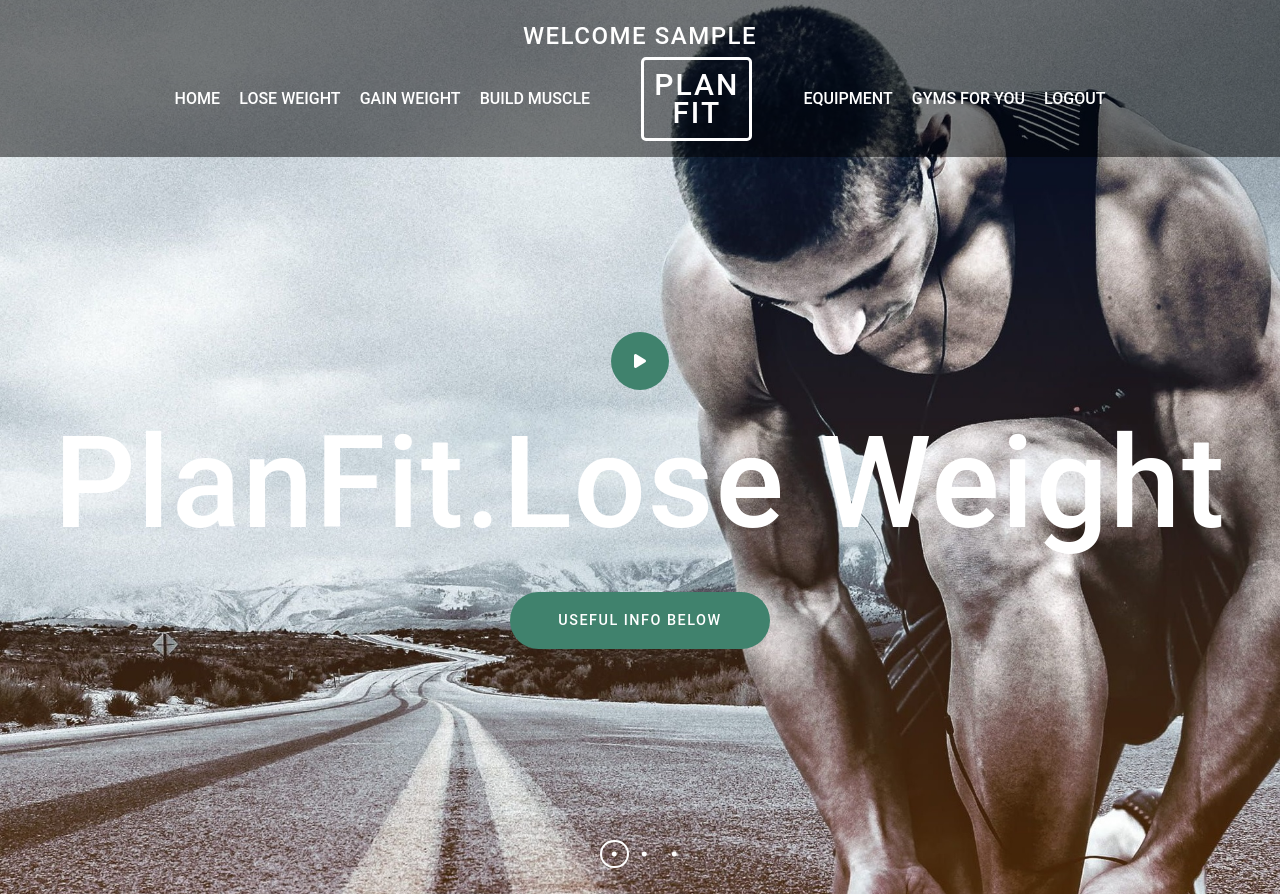
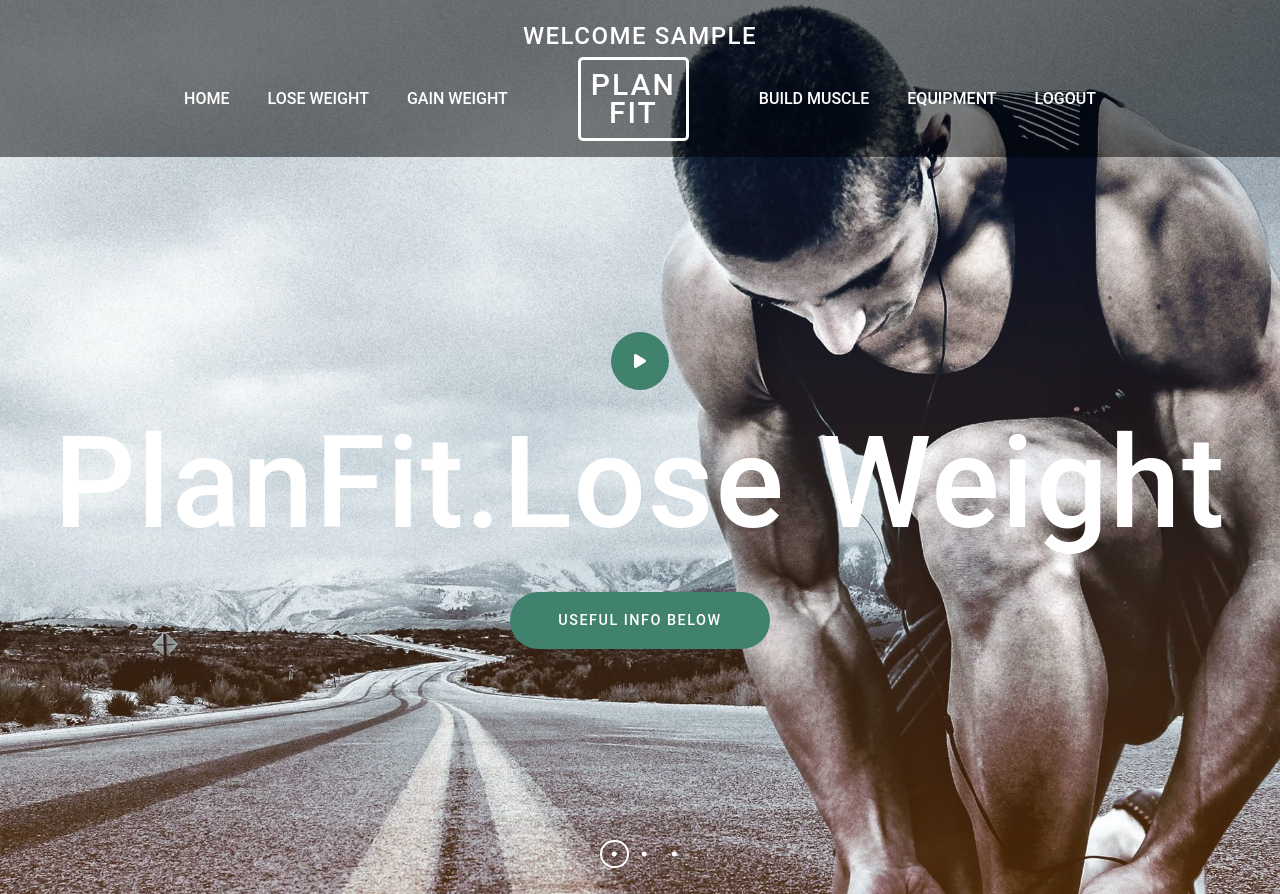
Before and after one commit to Mohammed-Razzak/Final-project, a PHP site: page /welcome.php in a window 1280 px wide. Shown: the top 894 px of the page. Run offline with PHP 8.4, Linux system fonts and the light colour scheme; the visitor is signed in with stand-in values (Sample User, id 1); some libraries are stand-ins or nearby versions.

Commit message:
Update welcome.php

```diff
--- a/welcome.php
+++ b/welcome.php
@@ -52,10 +52,10 @@ if (!isset($_SESSION['username'])) {
             <li><a href="welcome.php">Home</a></li>
             <li><a href="#">Lose weight</a></li>
             <li><a href="#">Gain weight</a></li>
+            <li id="header-logo" class="plan-fit-logo"><a href="welcome.php">Plan<br/>Fit</a></li>
             <li><a href="#">Build muscle</a></li>
-            <li id="header-logo" class="plan-fit-logo"><a href="welcome.php">Plan<br/>Fit</a></li>
             <li><a href="#">Equipment</a></li>
-            <li><a href="#">Gyms for you</a></li>
+            <!-- <li><a href="#">Gyms for you</a></li> -->
             <li><a href="logout.php">Logout</a></li>
             <!-- <li>
               <button id="search"><span class="fa fa-search"></span></button>
```
